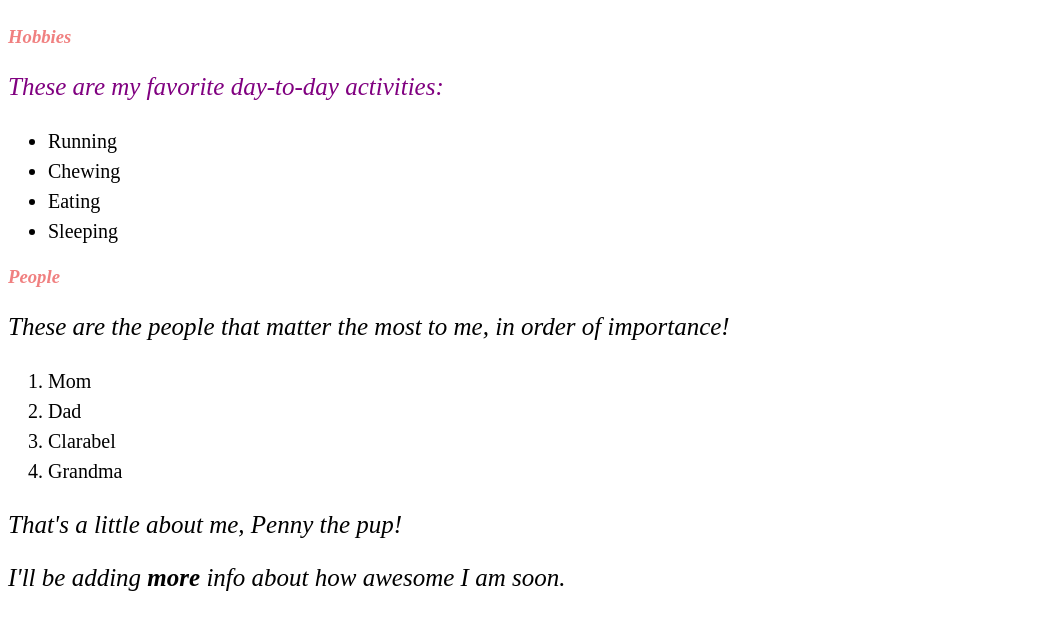
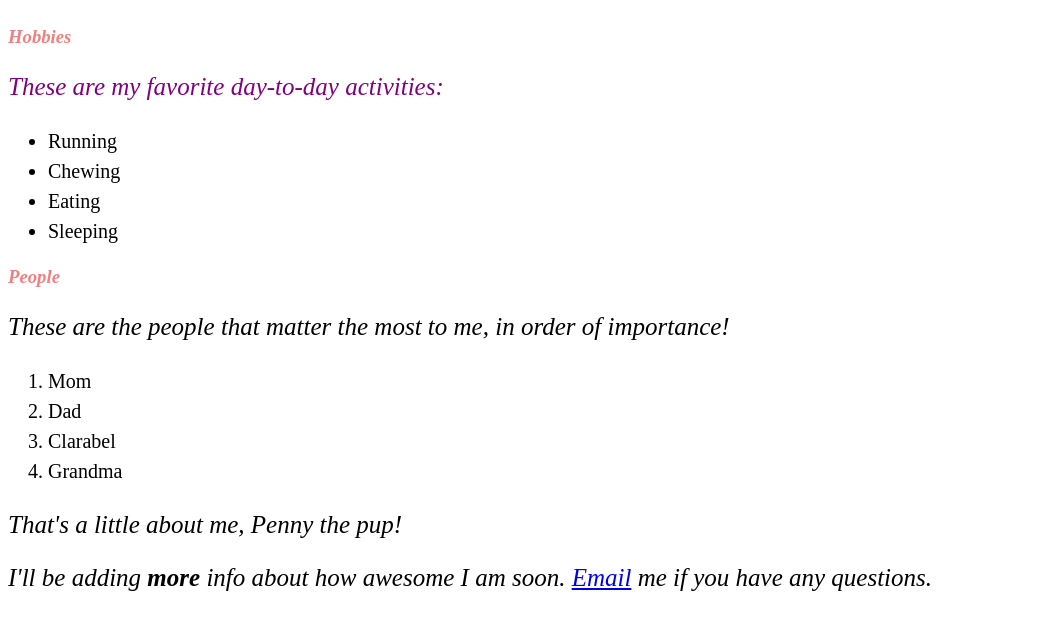
Before and after one commit to maxobaxo/pet-blog, a plain HTML site: page index.html in a window 1280 px wide. Shown: the part 584-1201 px from the top of the page, without its empty margins (0-1059 px from the left). Drawn offline with Linux system fonts and the light colour scheme.

Commit message:
added email link and fixed css spacing

```diff
--- a/css/styles.css
+++ b/css/styles.css
@@ -22,7 +22,6 @@ ul, ol {
 p {
   font-size: 25px;
   font-style: italic;
-
 }
 
 img {
--- a/index.html
+++ b/index.html
@@ -28,6 +28,6 @@
     </ol>
 
     <p>That's a little about me, Penny the pup!</p>
-    <p>I'll be adding <strong>more</strong> info about how awesome I am soon.</p>
+    <p>I'll be adding <strong>more</strong> info about how awesome I am soon. <a href="mailto:maxobaxo@hotmail.com">Email</a> me if you have any questions.</p>
   </body>
 </html>
```
